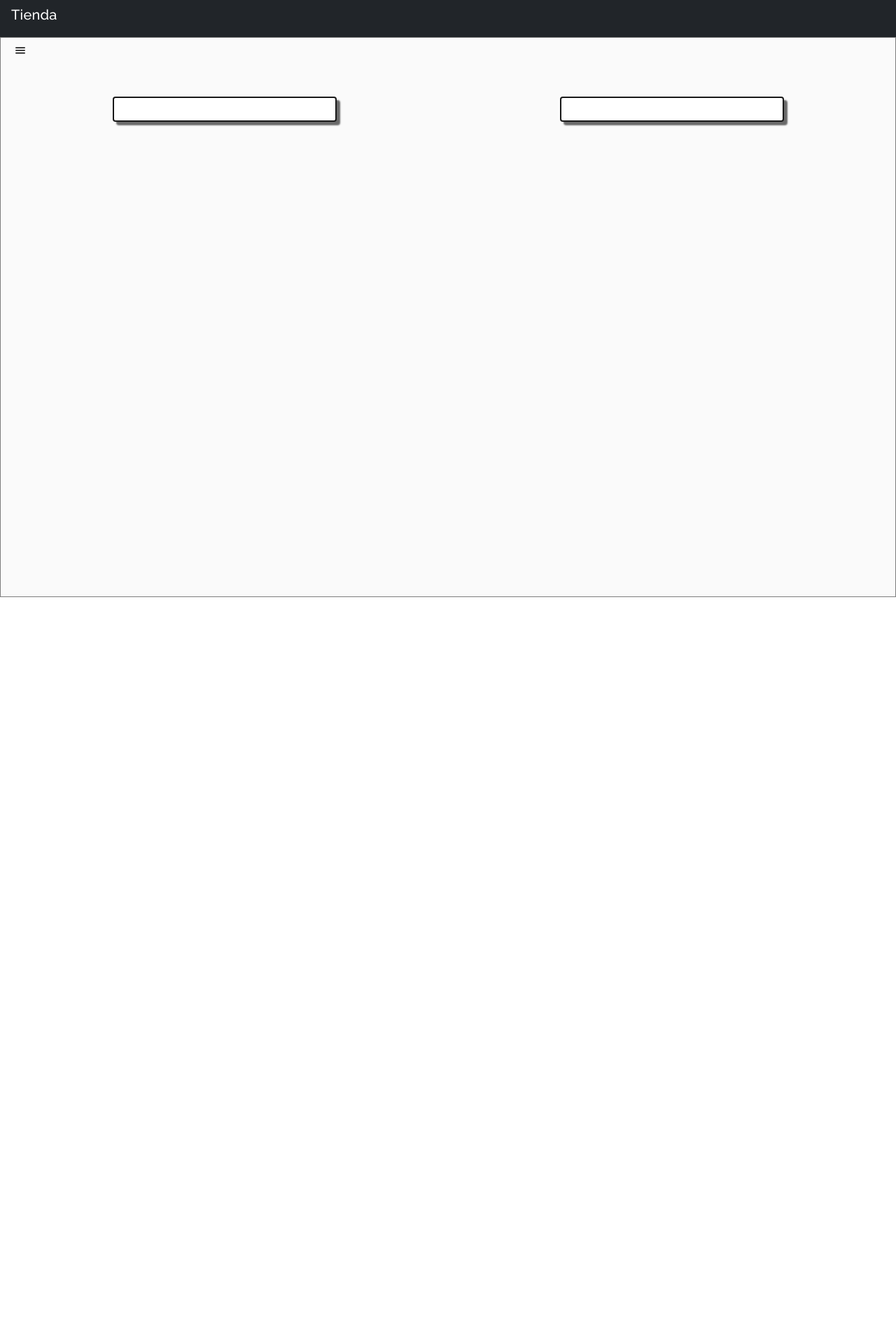
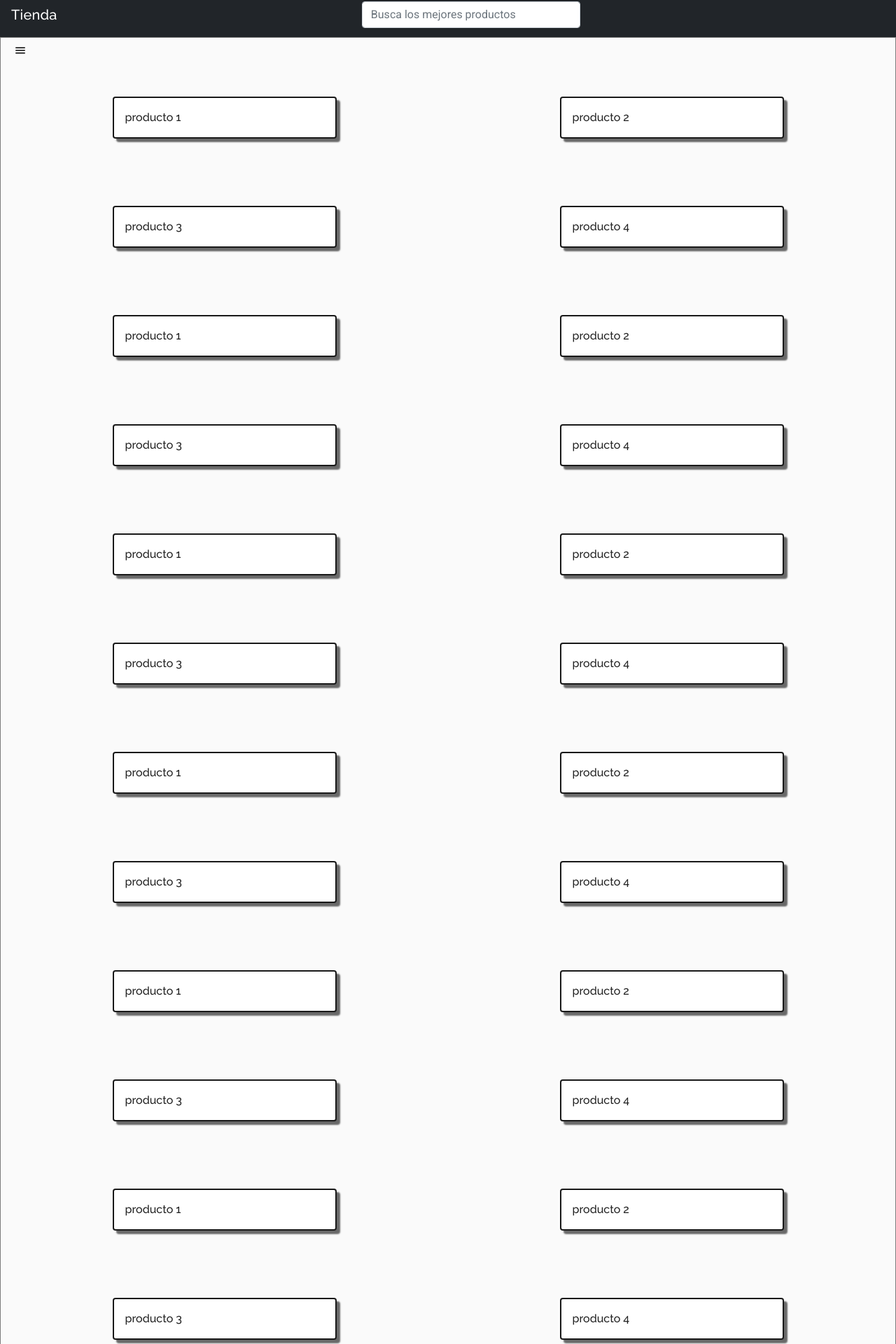
Before and after one commit to Alexrmsu/store-front-end, an Angular app: page /dashboard in a window 1280 px wide. Shown: the part 11-1931 px from the top of the page at 70% size. Before the commit the page ends 864 px from the top, so only its background shows below. Built offline with nearby package versions, Linux system fonts and the light colour scheme.

Commit message:
minor dashboard adjustments

```diff
--- a/package.json
+++ b/package.json
@@ -1,6 +1,6 @@
 {
   "name": "store-front-end",
-  "version": "0.0.0",
+  "version": "1.0.1",
   "scripts": {
     "ng": "ng",
     "start": "ng serve",
--- a/src/components/app/app-routing.module.ts
+++ b/src/components/app/app-routing.module.ts
@@ -2,10 +2,12 @@ import { NgModule } from '@angular/core';
 import { RouterModule, Routes } from '@angular/router';
 import {DashboardComponent} from "../dashboard/dashboard.component";
 import {LoginComponent} from "../login/login.component";
+import {StoreComponent} from "../store/store.component";
 
 const routes: Routes = [
   { path: 'dashboard', component: DashboardComponent },
   { path: 'login', component: LoginComponent },
+  { path: 'store', component: StoreComponent },
   { path: '', redirectTo: '/login', pathMatch: 'full'},
 ];
 
--- a/src/components/dashboard/dashboard.component.html
+++ b/src/components/dashboard/dashboard.component.html
@@ -1,6 +1,9 @@
 
 <mat-toolbar class="bg-dark text-white">
   <span>Tienda</span>
+  <span class="spacer"></span>
+
+  <input type="text" class="form-control w-25 mx-auto" placeholder="Busca los mejores productos" aria-label="Search" aria-describedby="basic-addon1">
 </mat-toolbar>
 
 
@@ -9,6 +12,7 @@
   <mat-drawer #drawer class="sidenav" mode="side">
 
     <p>INFO DASHBOARD</p>
+    <p routerLink="/store">Ver productos</p>
 
   </mat-drawer>
 
@@ -19,22 +23,267 @@
 
     </button>
 
+
   <div class="row justify-content-center mt-5 g-0">
 
-    <div class="col-6">
+    <div class="col-6 mb-5">
       <div class="card">
-       <!-- <img src="..." class="card-img-top" alt="..."> -->
+        <!-- <img src="..." class="card-img-top" alt="..."> -->
         <div class="card-body">
-
+          producto 1
         </div>
       </div>
     </div>
 
-    <div class="col-6">
+    <div class="col-6 mb-5">
       <div class="card" >
         <!-- <img src="..." class="card-img-top" alt="..."> -->
         <div class="card-body">
+          producto 2
+        </div>
+      </div>
+    </div>
 
+
+    <div class="col-6 mt-5 mb-5">
+      <div class="card">
+        <!-- <img src="..." class="card-img-top" alt="..."> -->
+        <div class="card-body">
+          producto 3
+        </div>
+      </div>
+    </div>
+
+    <div class="col-6 mt-5 mb-5">
+      <div class="card" >
+        <!-- <img src="..." class="card-img-top" alt="..."> -->
+        <div class="card-body">
+          producto 4
+        </div>
+      </div>
+    </div>
+
+
+
+  </div>
+
+
+  <div class="row justify-content-center mt-5 g-0">
+
+    <div class="col-6 mb-5">
+      <div class="card">
+        <!-- <img src="..." class="card-img-top" alt="..."> -->
+        <div class="card-body">
+          producto 1
+        </div>
+      </div>
+    </div>
+
+    <div class="col-6 mb-5">
+      <div class="card" >
+        <!-- <img src="..." class="card-img-top" alt="..."> -->
+        <div class="card-body">
+          producto 2
+        </div>
+      </div>
+    </div>
+
+
+    <div class="col-6 mt-5 mb-5">
+      <div class="card">
+        <!-- <img src="..." class="card-img-top" alt="..."> -->
+        <div class="card-body">
+          producto 3
+        </div>
+      </div>
+    </div>
+
+    <div class="col-6 mt-5 mb-5">
+      <div class="card" >
+        <!-- <img src="..." class="card-img-top" alt="..."> -->
+        <div class="card-body">
+          producto 4
+        </div>
+      </div>
+    </div>
+
+
+
+  </div>
+
+
+
+
+  <div class="row justify-content-center mt-5 g-0">
+
+    <div class="col-6 mb-5">
+      <div class="card">
+        <!-- <img src="..." class="card-img-top" alt="..."> -->
+        <div class="card-body">
+          producto 1
+        </div>
+      </div>
+    </div>
+
+    <div class="col-6 mb-5">
+      <div class="card" >
+        <!-- <img src="..." class="card-img-top" alt="..."> -->
+        <div class="card-body">
+          producto 2
+        </div>
+      </div>
+    </div>
+
+
+    <div class="col-6 mt-5 mb-5">
+      <div class="card">
+        <!-- <img src="..." class="card-img-top" alt="..."> -->
+        <div class="card-body">
+          producto 3
+        </div>
+      </div>
+    </div>
+
+    <div class="col-6 mt-5 mb-5">
+      <div class="card" >
+        <!-- <img src="..." class="card-img-top" alt="..."> -->
+        <div class="card-body">
+          producto 4
+        </div>
+      </div>
+    </div>
+
+
+
+  </div>
+
+
+
+
+  <div class="row justify-content-center mt-5 g-0">
+
+    <div class="col-6 mb-5">
+      <div class="card">
+        <!-- <img src="..." class="card-img-top" alt="..."> -->
+        <div class="card-body">
+          producto 1
+        </div>
+      </div>
+    </div>
+
+    <div class="col-6 mb-5">
+      <div class="card" >
+        <!-- <img src="..." class="card-img-top" alt="..."> -->
+        <div class="card-body">
+          producto 2
+        </div>
+      </div>
+    </div>
+
+
+    <div class="col-6 mt-5 mb-5">
+      <div class="card">
+        <!-- <img src="..." class="card-img-top" alt="..."> -->
+        <div class="card-body">
+          producto 3
+        </div>
+      </div>
+    </div>
+
+    <div class="col-6 mt-5 mb-5">
+      <div class="card" >
+        <!-- <img src="..." class="card-img-top" alt="..."> -->
+        <div class="card-body">
+          producto 4
+        </div>
+      </div>
+    </div>
+
+
+
+  </div>
+
+
+  <div class="row justify-content-center mt-5 g-0">
+
+    <div class="col-6 mb-5">
+      <div class="card">
+        <!-- <img src="..." class="card-img-top" alt="..."> -->
+        <div class="card-body">
+          producto 1
+        </div>
+      </div>
+    </div>
+
+    <div class="col-6 mb-5">
+      <div class="card" >
+        <!-- <img src="..." class="card-img-top" alt="..."> -->
+        <div class="card-body">
+          producto 2
+        </div>
+      </div>
+    </div>
+
+
+    <div class="col-6 mt-5 mb-5">
+      <div class="card">
+        <!-- <img src="..." class="card-img-top" alt="..."> -->
+        <div class="card-body">
+          producto 3
+        </div>
+      </div>
+    </div>
+
+    <div class="col-6 mt-5 mb-5">
+      <div class="card" >
+        <!-- <img src="..." class="card-img-top" alt="..."> -->
+        <div class="card-body">
+          producto 4
+        </div>
+      </div>
+    </div>
+
+
+
+  </div>
+
+
+
+  <div class="row justify-content-center mt-5 g-0">
+
+    <div class="col-6 mb-5">
+      <div class="card">
+        <!-- <img src="..." class="card-img-top" alt="..."> -->
+        <div class="card-body">
+          producto 1
+        </div>
+      </div>
+    </div>
+
+    <div class="col-6 mb-5">
+      <div class="card" >
+        <!-- <img src="..." class="card-img-top" alt="..."> -->
+        <div class="card-body">
+          producto 2
+        </div>
+      </div>
+    </div>
+
+
+    <div class="col-6 mt-5 mb-5">
+      <div class="card">
+        <!-- <img src="..." class="card-img-top" alt="..."> -->
+        <div class="card-body">
+          producto 3
+        </div>
+      </div>
+    </div>
+
+    <div class="col-6 mt-5 mb-5">
+      <div class="card" >
+        <!-- <img src="..." class="card-img-top" alt="..."> -->
+        <div class="card-body">
+          producto 4
         </div>
       </div>
     </div>
@@ -47,4 +296,7 @@
 
 
 
+
+
+
 </mat-drawer-container>
--- a/src/components/login/login.component.css
+++ b/src/components/login/login.component.css
@@ -1,7 +1,7 @@
 .card {
   padding: 1.9rem 1.2rem;
   text-align: center;
-  background: #202121;
+  background: #3d3d3d;
   min-width: 450px;
   max-width: 600px;
   margin: 0 auto;
@@ -13,6 +13,10 @@
   box-shadow: #3d3838 1px 3px 40px 1px;
 }
 
+.bg-login {
+  background: #3d3d3d!important;
+
+}
 
 
 .field {
@@ -21,7 +25,7 @@
   align-items: center;
   justify-content: center;
   gap: .5em;
-  background-color: #1f2029;
+  background-color: #3d3d3d;
   border-radius: 4px;
   padding: .5em 1em;
 }
@@ -73,3 +77,10 @@
   color: #ffeba7;
   box-shadow: 0 8px 24px 0 rgb(16 39 112 / 20%);
 }
+
+
+@media (min-width: 320px) and (max-width: 480px) {
+  .card {
+    min-width: 320px;
+  }
+}
--- a/src/components/store/store.component.html
+++ b/src/components/store/store.component.html
@@ -1 +1,6 @@
-<p>store works!</p>
+<mat-toolbar class="bg-dark text-white">
+  <span>Tienda</span>
+  <span class="spacer"></span>
+
+  <input type="text" class="form-control w-25 mx-auto" placeholder="Busca los mejores productos" aria-label="Search" aria-describedby="basic-addon1">
+</mat-toolbar>
--- a/src/styles.css
+++ b/src/styles.css
@@ -1,6 +1,6 @@
 /* You can add global styles to this file, and also import other style files */
 
-html, body { height: 100%; }
+html, body {  }
 body { margin: 0; font-family: Roboto, "Helvetica Neue", sans-serif; }
 * {
   font-family: "Raleway", sans-serif;
```
